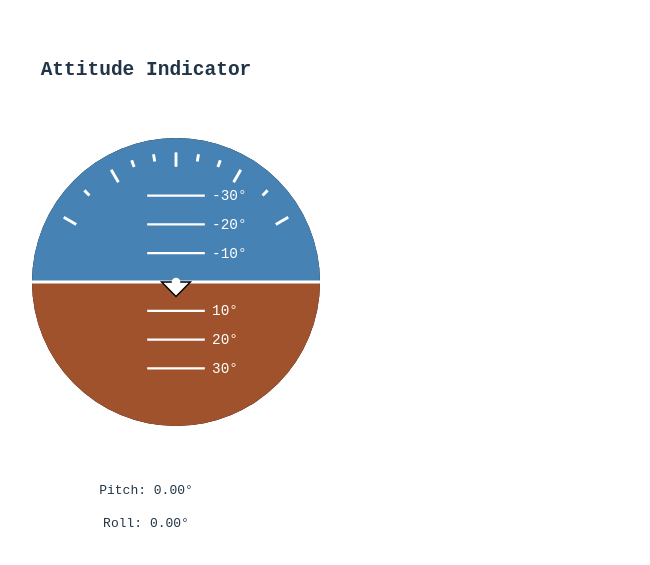
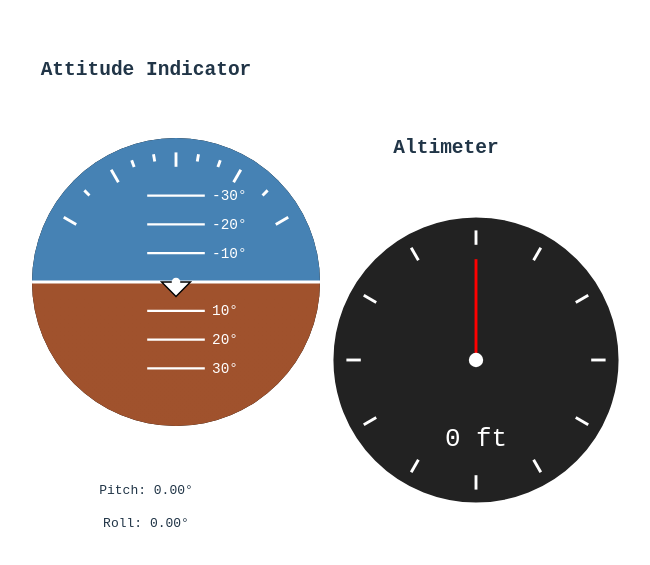
Before and after one commit to mirotol/aviation, a React (Vite) app in the folder frontend/: page / in a window 1280 px wide. Shown: the part 107-672 px from the top of the page, without its empty margins (4-654 px from the left). Built offline with nearby package versions, Linux system fonts and the light colour scheme.

Commit message:
Add Altimeter instrument

```diff
--- /dev/null
+++ b/frontend/src/components/altimeter/Altimeter.tsx
@@ -0,0 +1,67 @@
+import React, { useState, useEffect } from 'react';
+import { useAttitude } from '../../hooks/useAttitude'; // temporary, or create useAltitude hook
+
+interface AltimeterProps {
+  width?: string | number;
+  height?: string | number;
+}
+
+export default function Altimeter({ width = 400, height = 400 }: AltimeterProps) {
+  // Replace useAttitude with real altitude data later
+  const attitude = useAttitude();
+  const targetAltitude = (attitude.yaw || 0) * 1000; // mock altitude from yaw for demo
+
+  const [displayAltitude, setDisplayAltitude] = useState(0);
+
+  // Smooth interpolation
+  useEffect(() => {
+    const interval = setInterval(() => {
+      setDisplayAltitude((prev) => prev + (targetAltitude - prev) * 0.05);
+    }, 16);
+    return () => clearInterval(interval);
+  }, [targetAltitude]);
+
+  // Convert altitude to needle angle (0-360°)
+  const needleAngle = ((displayAltitude % 10000) / 10000) * 360;
+
+  return (
+    <div style={{ textAlign: 'center', fontFamily: 'monospace' }}>
+      <h2>Altimeter</h2>
+      <svg width={width} height={height} viewBox="-125 -125 250 250">
+        {/* Outer circle */}
+        <circle cx="0" cy="0" r="100" fill="#222" stroke="white" strokeWidth={2} />
+
+        {/* Tick marks */}
+        {[0, 30, 60, 90, 120, 150, 180, 210, 240, 270, 300, 330].map((deg) => {
+          const rad = (deg * Math.PI) / 180;
+          const rOuter = 90;
+          const rInner = 80;
+          const x1 = Math.sin(rad) * rOuter;
+          const y1 = -Math.cos(rad) * rOuter;
+          const x2 = Math.sin(rad) * rInner;
+          const y2 = -Math.cos(rad) * rInner;
+          return <line key={deg} x1={x1} y1={y1} x2={x2} y2={y2} stroke="white" strokeWidth={2} />;
+        })}
+
+        {/* Needle */}
+        <line
+          x1={0}
+          y1={0}
+          x2={0}
+          y2={-70}
+          stroke="red"
+          strokeWidth={2}
+          transform={`rotate(${needleAngle})`}
+        />
+
+        {/* Center knob */}
+        <circle cx="0" cy="0" r="5" fill="white" />
+
+        {/* Digital altitude */}
+        <text x="0" y="60" fill="white" fontSize="18" fontFamily="monospace" textAnchor="middle">
+          {Math.round(displayAltitude)} ft
+        </text>
+      </svg>
+    </div>
+  );
+}
--- a/frontend/src/components/dashboard/Dashboard.tsx
+++ b/frontend/src/components/dashboard/Dashboard.tsx
@@ -1,5 +1,6 @@
 import React from 'react';
-import AttitudeIndicator from '../AttitudeIndicator/AttitudeIndicator';
+import AttitudeIndicator from '../attitudeindicator/AttitudeIndicator';
+import Altimeter from '../altimeter/Altimeter';
 
 export default function Dashboard() {
   return (
@@ -7,12 +8,13 @@ export default function Dashboard() {
       style={{
         display: 'flex',
         justifyContent: 'center',
-        alignItems: 'center',
+        alignItems: 'flex-end',
         width: '100%',
         height: '100%',
       }}
     >
       <AttitudeIndicator width="120%" height="120%" />
+      <Altimeter width="120%" height="120%" />
     </div>
   );
 }
```
